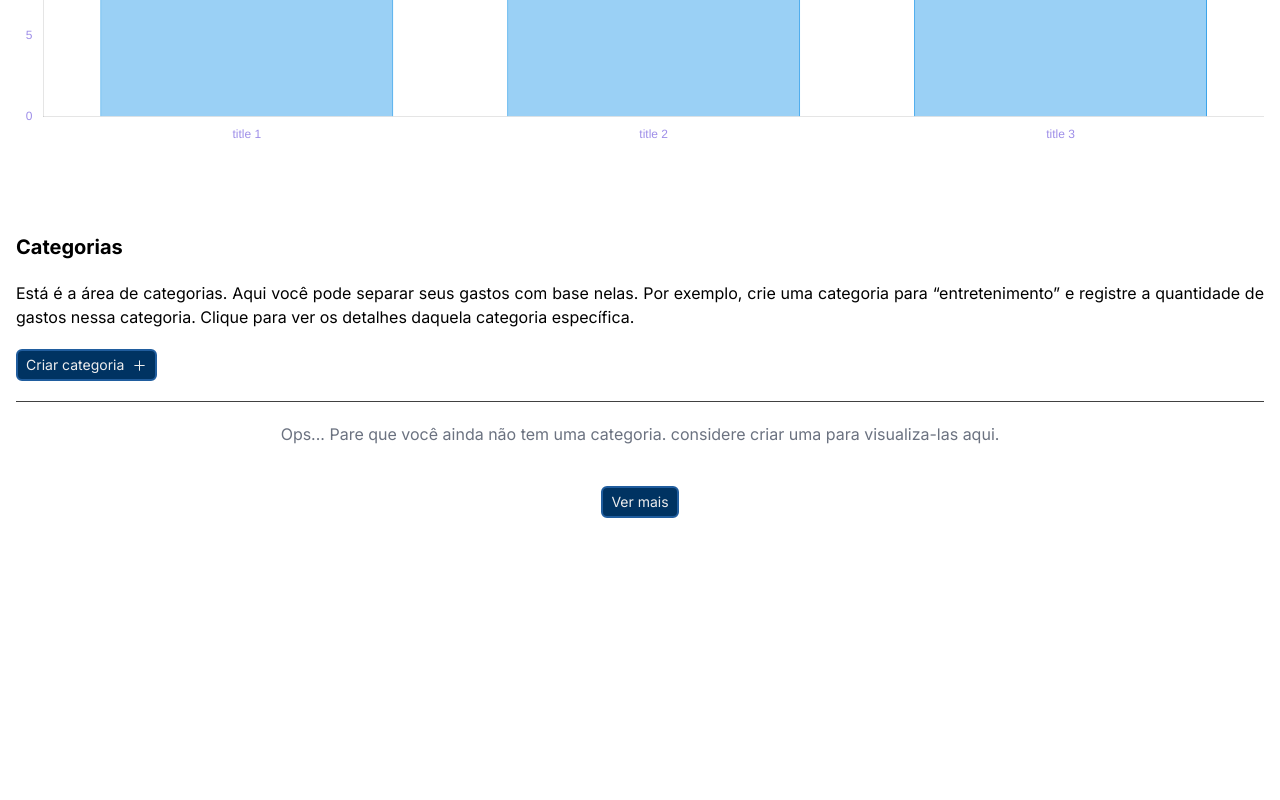
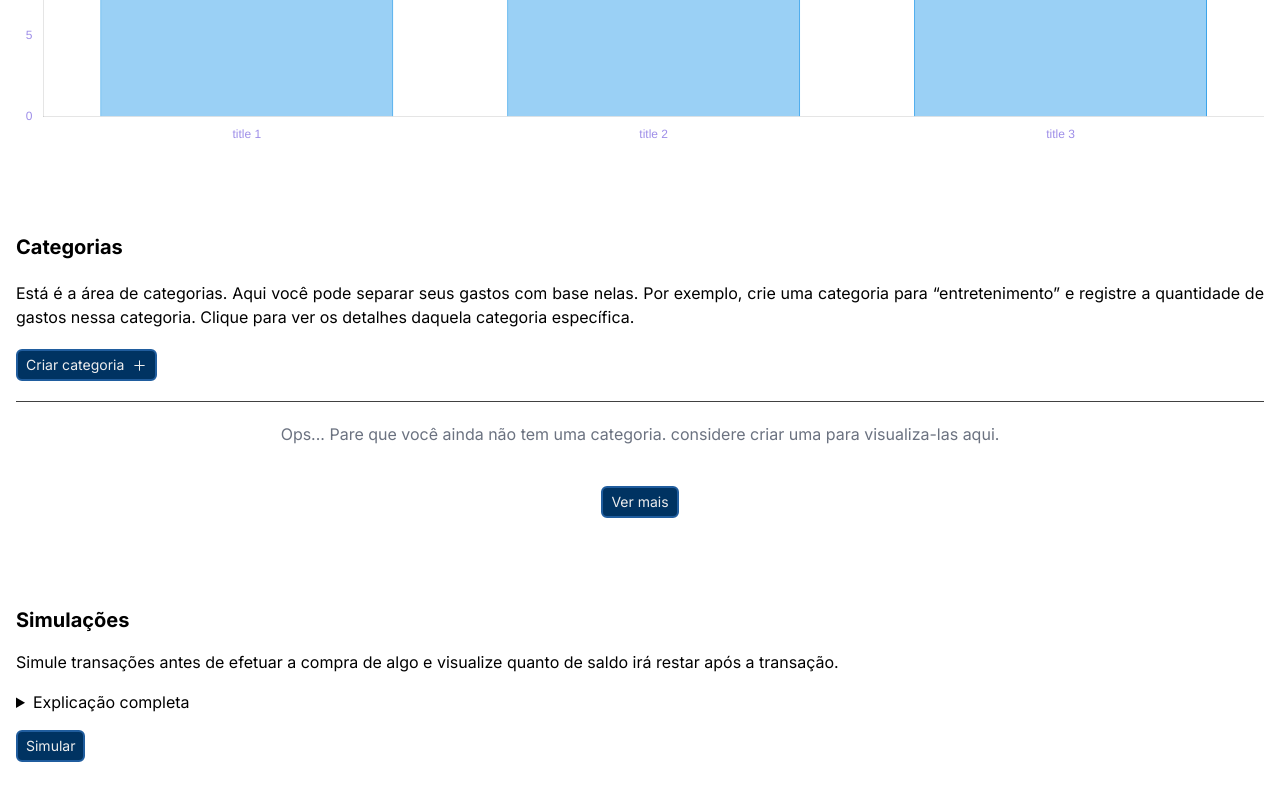
Before and after one commit to Zafkiel45/finance-management, a Next.js app in the folder finance/: page / in a window 1280 px wide. Shown: the part 861-1661 px from the top of the page. Before the commit the page ends 1439 px from the top, so only its background shows below. Built offline with nearby package versions, Linux system fonts and the light colour scheme.

Commit message:
feat: simulate section

```diff
--- a/finance/src/app/(components)/(main)/main_container.tsx
+++ b/finance/src/app/(components)/(main)/main_container.tsx
@@ -3,6 +3,7 @@ import { BalanceButton } from "./add_balance_button";
 import { Cards } from "./cards";
 import { GraphContainer } from "./graph_container";
 import { Categories } from "./main_categorie";
+import { Simulate } from "./simulate";
 
 export const MainContainer = () => {
     return (
@@ -15,6 +16,7 @@ export const MainContainer = () => {
             </section>
             <GraphContainer/>
             <Categories/>
+            <Simulate/>
         </main>
     )
 }
--- /dev/null
+++ b/finance/src/app/(components)/(main)/simulate.tsx
@@ -0,0 +1,28 @@
+export const Simulate = () => {
+    return (
+        <section className="px-2 my-5 w-full h-fit flex flex-col gap-4 justify-center">
+            <div className="w-full h-fit">
+                <h1 className="font-bold text-xl">
+                    Simulações
+                </h1>
+            </div>
+            <div className="w-full h-fit">
+                <p className="text-justify">
+                    Simule transações antes de efetuar a compra de algo e
+                    visualize quanto de saldo irá restar após  a transação.
+                </p>
+            </div>
+            <div className="w-full h-fit">
+                <details>
+                    <summary>Explicação completa</summary>
+                    <p> Este é um texto escondido</p>
+                </details>
+            </div>
+            <div>
+                <button className="bg-[#003362] text-[#eee] py-1 px-2 rounded-md text-sm border-2 border-[#205D9E]" >
+                    Simular
+                </button>
+            </div>
+        </section>
+    )
+}
```
